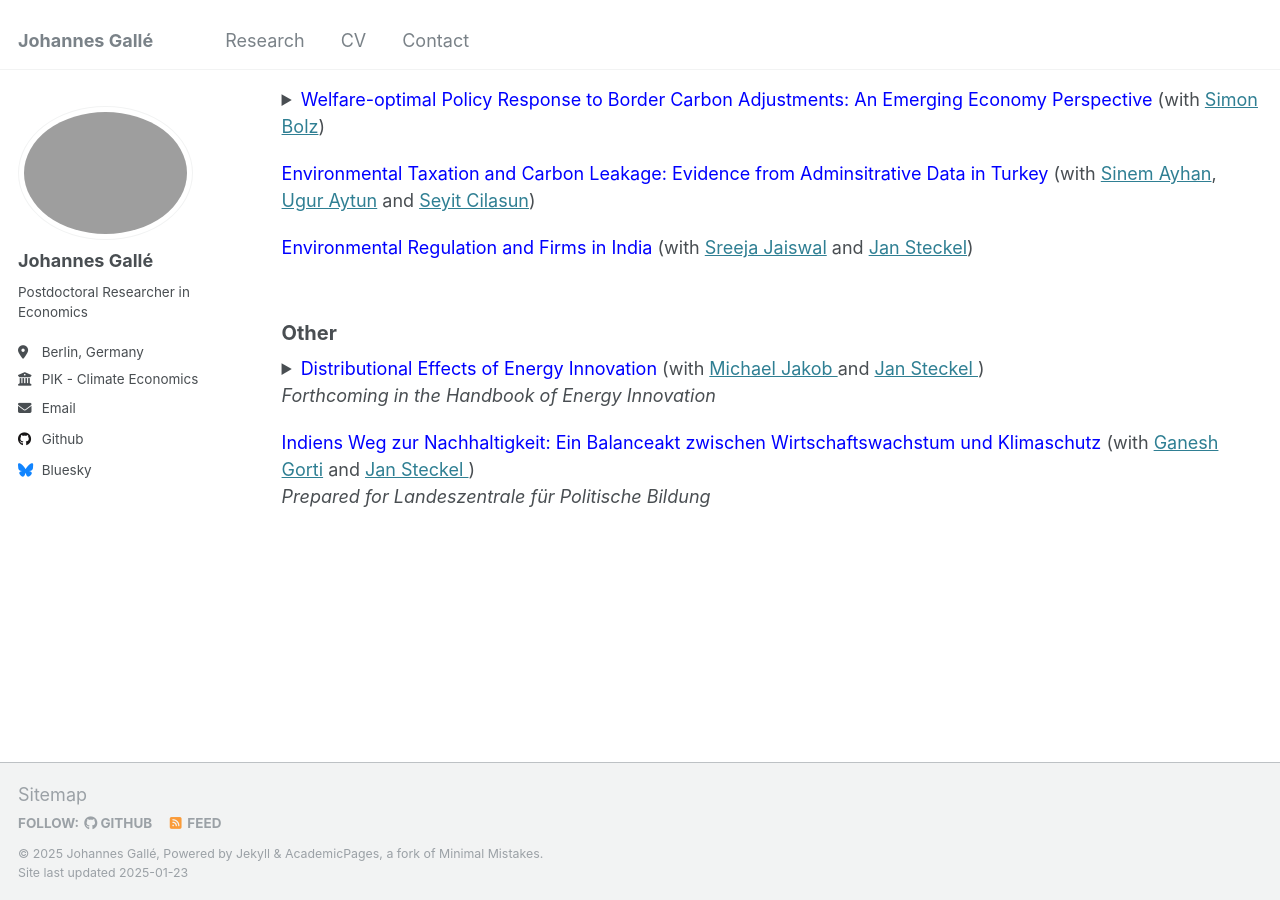
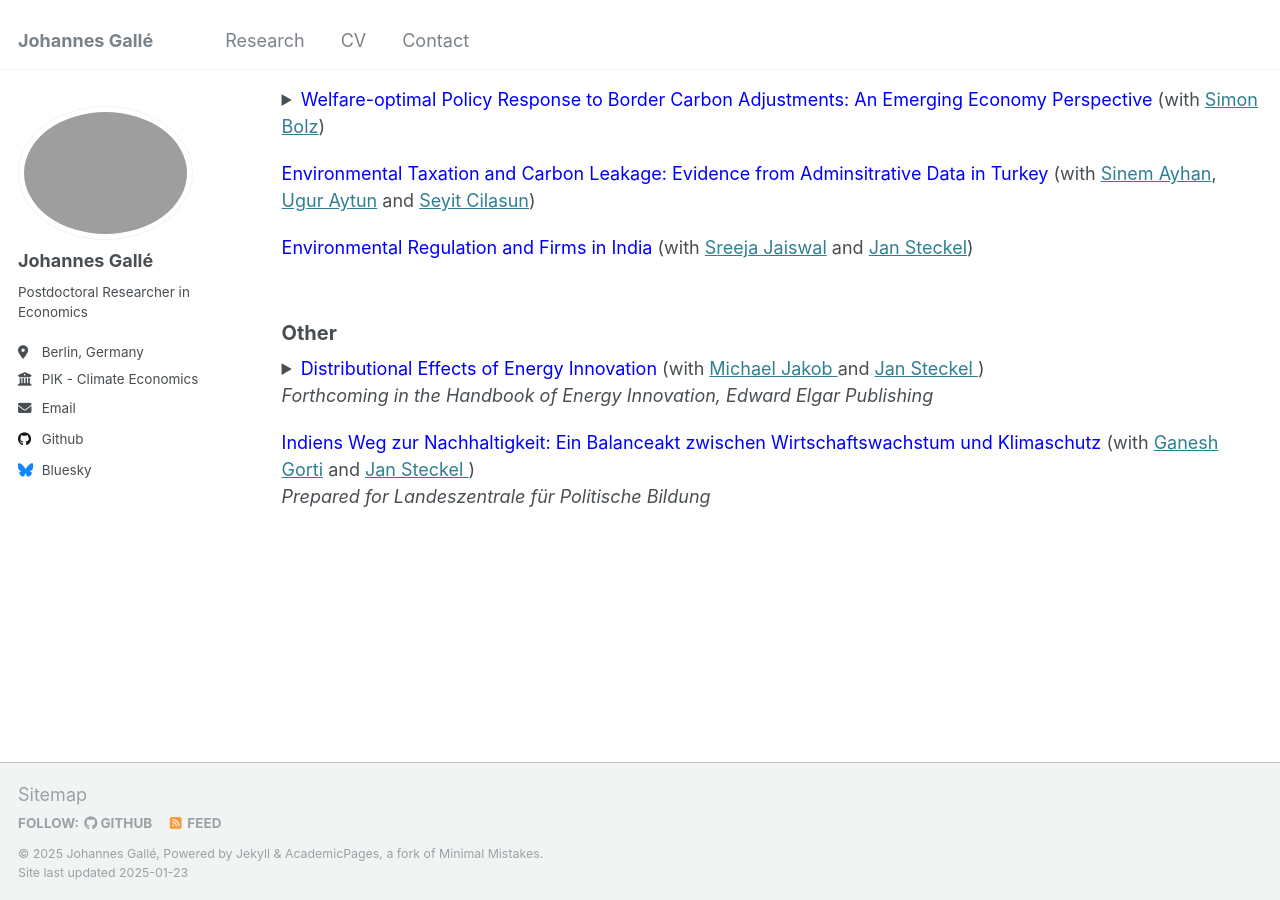
Before and after one commit to johannesgalle/johannesgalle.github.io, a Jekyll site: the page built from _pages/research.html, in a window 1280 px wide and 900 px high, scrolled down 775 px. Built offline with Jekyll 4.4.1, drawn with Linux system fonts in a browser that asks for light colours.

Commit message:
Update research.html

```diff
--- a/_pages/research.html
+++ b/_pages/research.html
@@ -158,7 +158,7 @@ limiting the incentive to raise domestic carbon price in the least developed cou
   <summary markdown="span">
     <font color="blue">Distributional Effects of Energy Innovation</font>
     (with <a href="https://www.ct-economics.net/en/about"target="_blank"> Michael Jakob </a> and <a href="https://www.mcc-berlin.net/en/about/team/steckel-jan.html" target="_blank"> Jan Steckel </a>) <br />
-    <i>Forthcoming in the Handbook of Energy Innovation</i>
+    <i>Forthcoming in the Handbook of Energy Innovation, Edward Elgar Publishing</i>
   </summary>
 
   <p style="font-size: 16px;">
```
